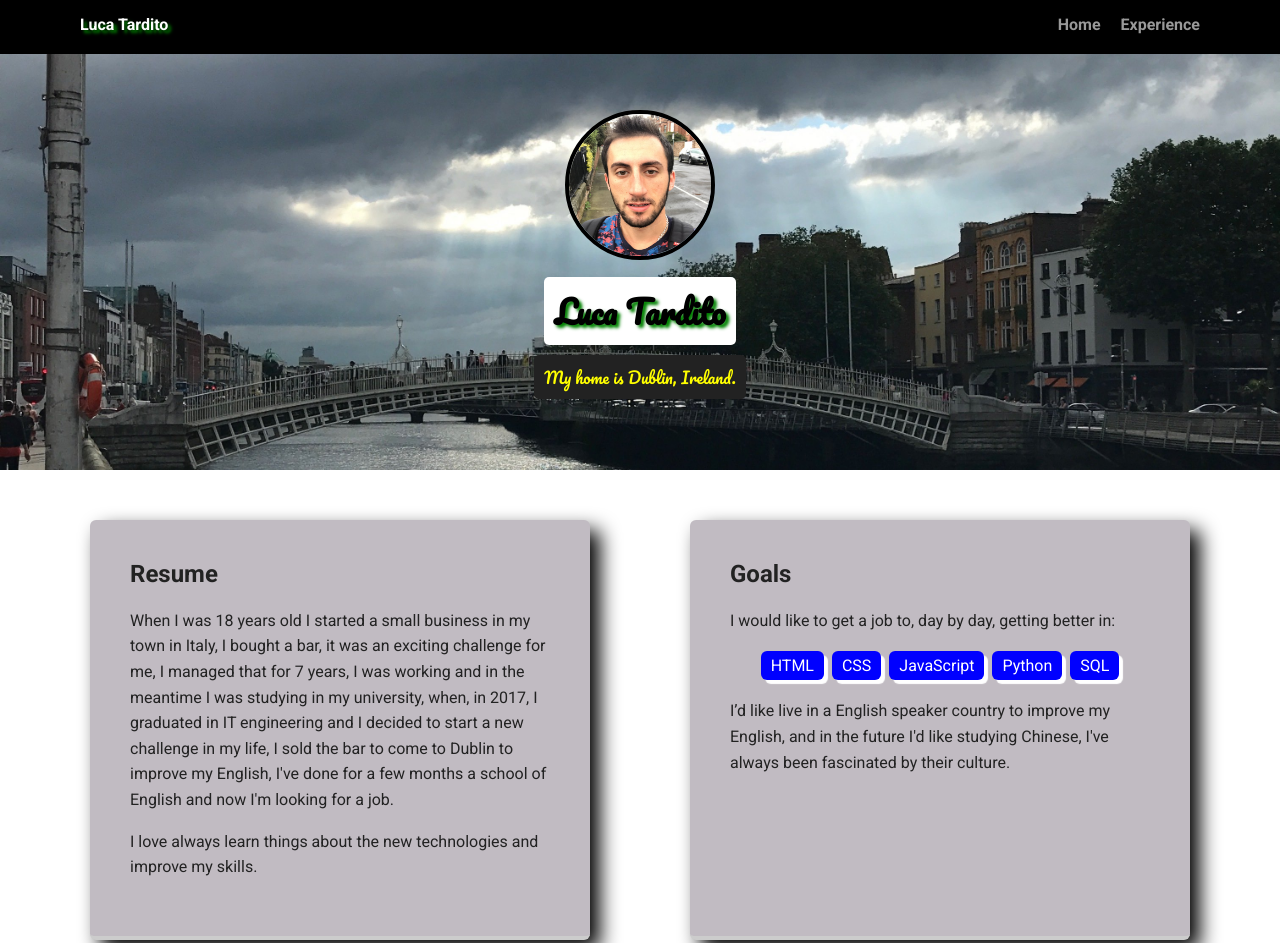
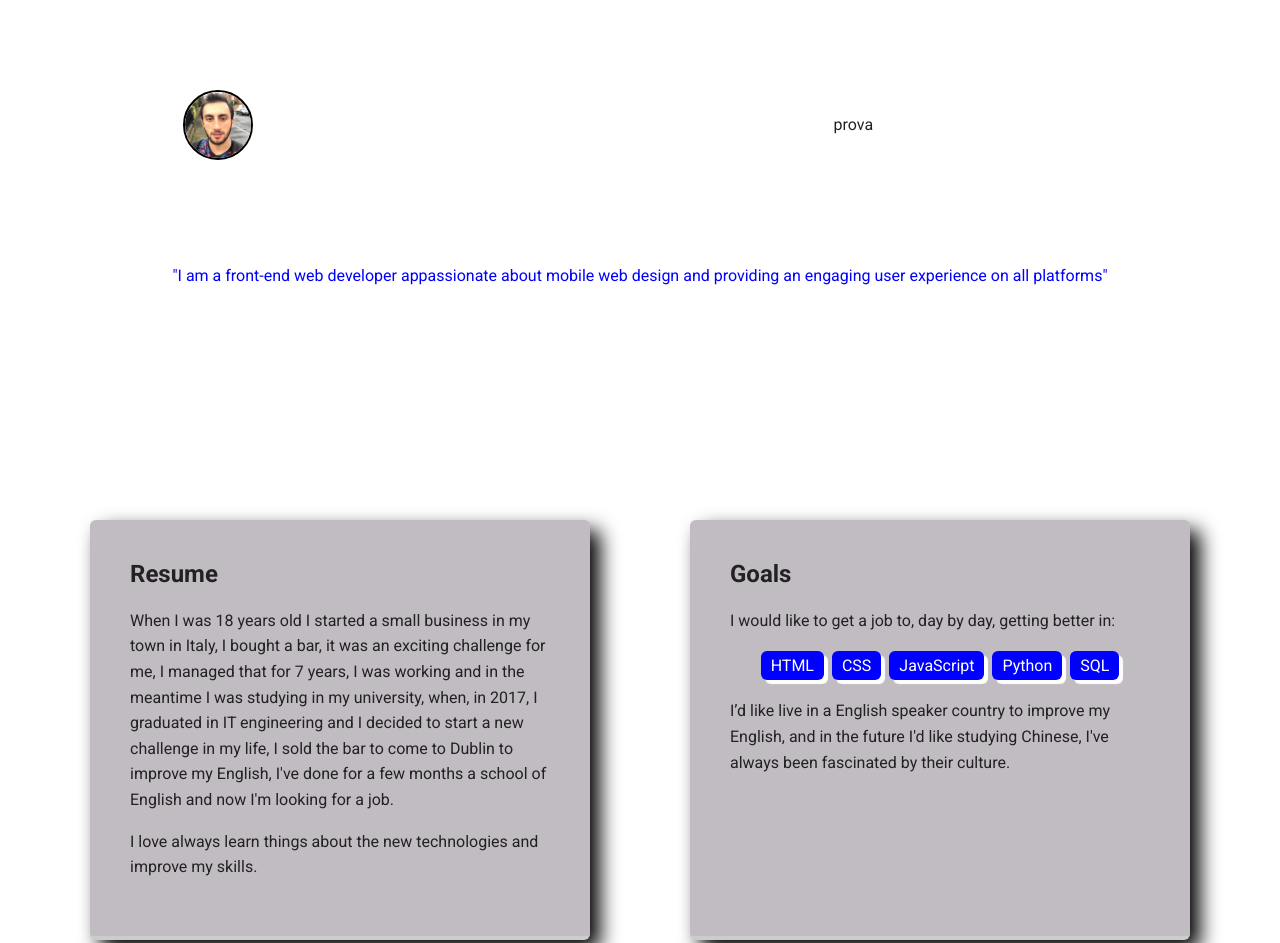
Before and after one commit to lucatardi/Personal-Profile-Page, a plain HTML site: page index.html in a window 1280 px wide. Shown: the top 943 px of the page. Drawn offline with Linux system fonts and the light colour scheme; a web font is replaced by a local one.

Commit message:
css grid in header

```diff
--- a/index.html
+++ b/index.html
@@ -9,19 +9,20 @@
     <link href="https://fonts.googleapis.com/css?family=Pacifico" rel="stylesheet">
   </head>
   <body>
-    <div class="main-nav">
-        <ul class="nav">
-          <li class="name">Luca Tardito</li>
-          <li><a href="index.html">Home</a></li>
-          <li><a href="experience.html">Experience</a></li>
-        </ul>
-    </div>
 
     <header>
       <img src="images/profile_image.jpg" alt="Luca image profile" class="profile-image">
-      <h1 class="tag name">Luca Tardito</h1>
-      <p class="tag location">My home is Dublin, Ireland.</p>
+      <div class="div__personal-data">
+        prova
+      </div> <!-- div__personal-data -->
+      <div class="div__summary">
+        <p class="text__summary"> "I am a front-end web developer appassionate about mobile web design and providing an engaging user experience on all platforms" </p>
+      </div> <!-- div__summary -->
     </header>
+
+    <div class="div__skills">
+
+    </div> <!-- div__skills -->
 
     <main class="flex">
       <div class="card">
--- a/styles.css
+++ b/styles.css
@@ -11,67 +11,43 @@ body {
   color: #222;
   background: #fff;
 }
-/* Link Styles */
 
-a {
-  text-decoration: none;
-  color: #999;
-}
-a:hover {
-  color: #6633ff;
+                         /* Text formatting */
+
+.text__summary {
+  color: blue;
 }
 
-/* Section Styles */
 
-.main-nav {
-  width: 100%;
-  background: black;
-  min-height: 30px;
+                      /* Grid header elements */
+
+header {
+  display: grid;
+  grid-template-columns: 1fr 2fr;
+  grid-template-rows: auto;
+  grid-gap: 10px;
   padding: 10px;
-  position: fixed;
-  text-align: center;
-}
-.nav {
-  display: flex;
-  justify-content: space-around;
-  font-weight: 700;
-  list-style-type: none;
-  margin: 0 auto;
-  padding: 0;
 }
 
-.nav .name {
-    display: block;
-    margin-right: auto;
-    color: white;
-}
-.nav li {
-  padding: 5px 10px 10px 10px;
-}
-.nav a {
-  transition: all .5s;
-}
-.nav a:hover {
-  color: white
+.profile-image {
+  margin: auto;
 }
 
-header {
-  text-align: center;
-  background: url('images/dublin.jpg') no-repeat center ;
-  background-size: cover;
-  overflow: hidden;
-  padding-top: 60px;
+.div__personal-data {
+  margin: auto;
 }
-header {
-  line-height: 1.5;
+
+.div__summary {
+  grid-column: span 2;
 }
-header .profile-image {
-  margin-top: 50px;
-  width: 150px;
-  height: 150px;
+
+
+.profile-image {
+  width: 70px;
+  height: 70px;
   border-radius: 50%;
-  border: 4px solid black;
-  transition: all .5s;
+  border: 2px solid black;
+  transition: all 2s;
 }
 header .profile-image:hover {
   transform: scale(1.5) rotate(10deg);
```
